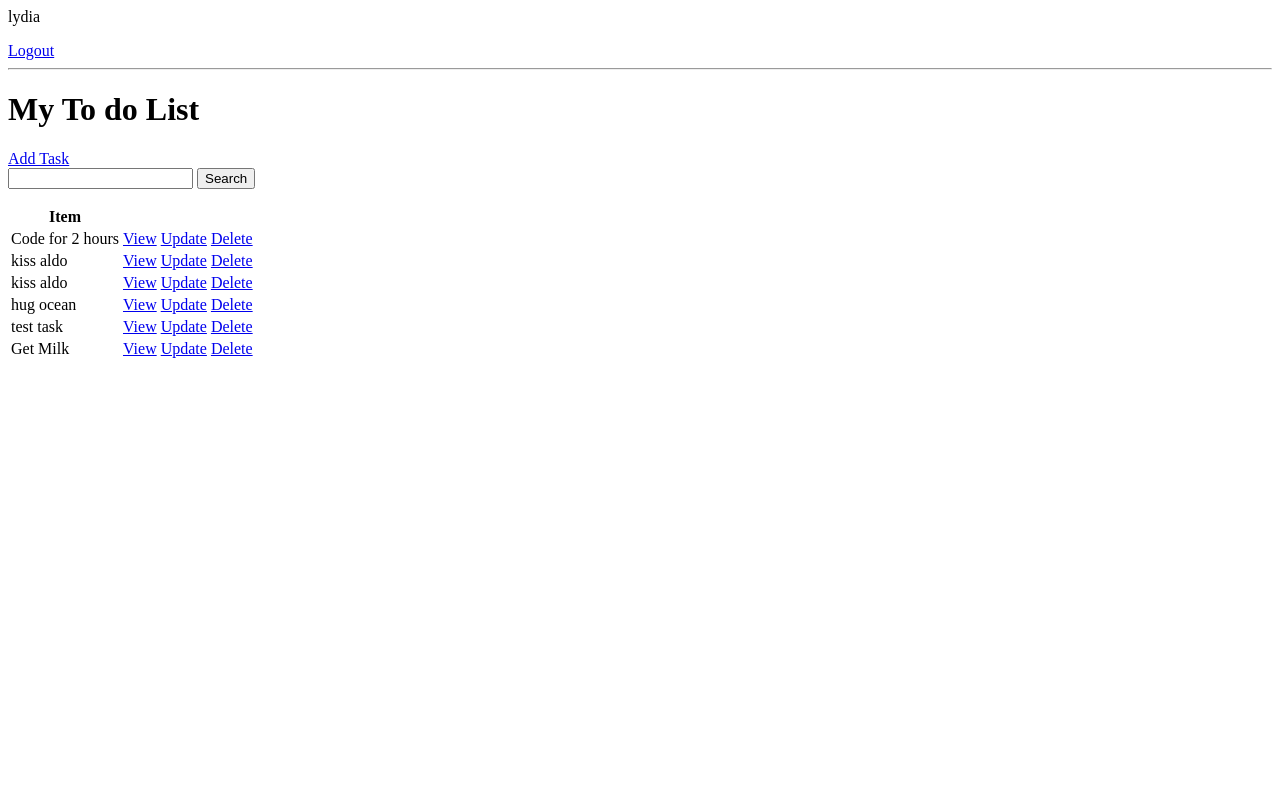
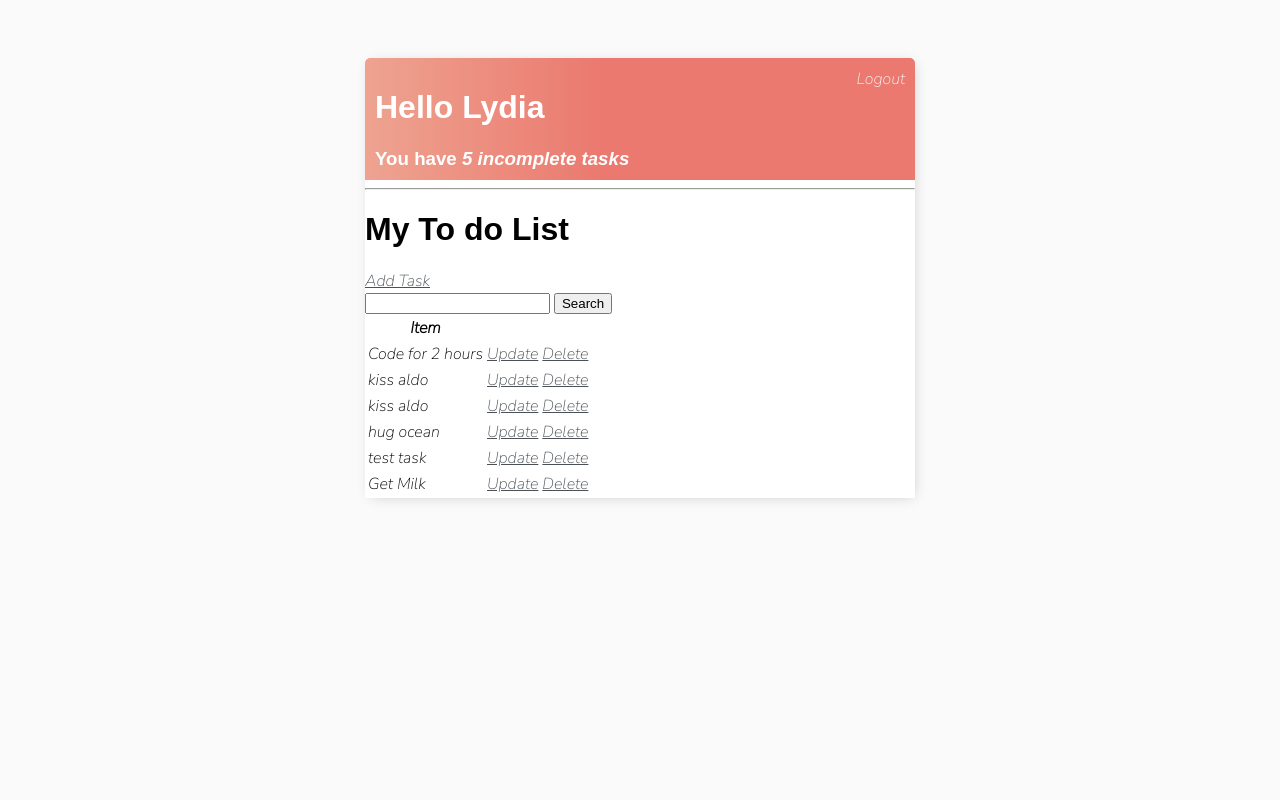
Before and after one commit to iamlydial/Django-To-Do-List-App, a Django app: page / in a window 1280 px wide. Run offline with Django 4.2, Linux system fonts and the light colour scheme; a user stored in the database is signed in; data comes from the database, SQL or seed files in the repository; both versions use the stored data as it was after the commit.

Commit message:
initial styling added

```diff
--- a/base/templates/base/login.html
+++ b/base/templates/base/login.html
@@ -1,3 +1,6 @@
+{% extends 'base/main.html'%}
+{% block content %}
+
 <h1>Login</h1>
 
 <form method="POST">
@@ -7,3 +10,5 @@
 </form>
 
 <p>Don't have an account? <a href="{% url 'register' %}">Register</a> </p>
+
+{% endblock content %}
--- /dev/null
+++ b/base/templates/base/main.html
@@ -0,0 +1,57 @@
+<!DOCTYPE html>
+<html lang="en">
+<head>
+    <meta charset="UTF-8">
+    <title>To Do Items</title>
+    <link rel="preconnect" href="https://fonts.googleapis.com">
+    <link rel="preconnect" href="https://fonts.gstatic.com" crossorigin>
+    <link href="https://fonts.googleapis.com/css2?family=Nunito+Sans:ital,wght@1,200&family=Space+Mono&display=swap" rel="stylesheet">
+    <style>
+        body {
+            background-color: #fafafa;
+            font-family: 'Nunito Sans', sans-serif;
+            padding-top: 50px;
+        }
+
+        h1, h2, h3, h4, h5, h6{
+            font-family: 'Raleway', sans-serif;
+        }
+
+        a,p{
+            color: #4b5156;
+        }
+
+        .header-bar{
+            display: flex;
+            justify-content: space-between;
+            color: #fff;
+            padding: 10px;
+            border-radius: 5px 5px 0 0;
+            background: linear-gradient(90deg, #EEA390 0%, #EB796F 43%, #EB796F 100%);
+        }
+
+        .header-bar a{
+            color: rgb(247, 247, 247);
+            text-decoration: none;
+        }
+
+        .container{
+            max-width: 550px;
+            margin: auto;
+            background-color: #fff;
+            -webkit-box-shadow: 2px 2px 13px -4px rgba(0, 0, 0, 0.21);
+            box-shadow: 2px 2px 13px -4px rgba(0, 0, 0, 0.21);
+        }
+
+
+    </style>
+</head>
+<body>
+
+<div class="container">
+    {% block content %}
+    {% endblock content %}
+</div>
+
+</body>
+</html>
--- a/base/templates/base/task_list.html
+++ b/base/templates/base/task_list.html
@@ -1,9 +1,18 @@
+{% extends 'base/main.html'%}
+{% block content %}
+
+<div class="header-bar">
+<div>
+    <h1>Hello {{request.user|title}}</h1>
+    <h3 style="margin:0">You have <i>{{ count }} incomplete task{{ count | pluralize:"s"}}</i></h3>
+</div>
 {% if request.user.is_authenticated %}
-    <p>{{ request.user }}</p>
     <a href="{% url 'logout' %}">Logout</a>
     {% else %}
     <a href="{% url 'login' %}">Login</a>
 {% endif %}
+</div>
+
 
 <hr>
 <h1>My To do List</h1>
@@ -21,12 +30,10 @@
         <th>Item</th>
         <th> </th>
         <th> </th>
-        <th> </th>
     </tr>
     {% for task in tasks %}
     <tr>
         <td>{{task.title }}</td>
-    <td><a href="{% url 'task' task.id %}">View</a></td>
     <td><a href="{% url 'task-update' task.id %}">Update</a></td>
     <td><a href="{% url 'task-delete' task.id %}">Delete</a></td>
     </tr>
@@ -34,3 +41,5 @@
     <h3>No Items in List</h3>
     {% endfor %}
 </table>
+
+{% endblock content %}
```
Also changed, not shown: base/templates/base/register.html (+5 -10 lines), base/templates/base/task_confirm_delete.html (+4 -9 lines), base/templates/base/task_form.html (+4 -9 lines), db.sqlite3.
